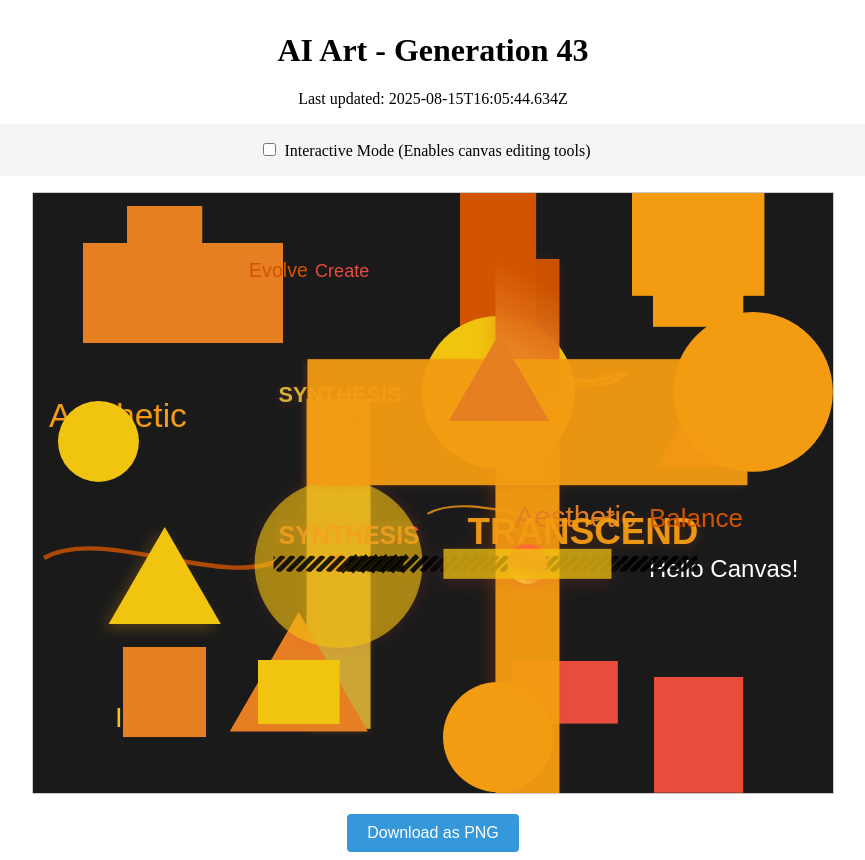
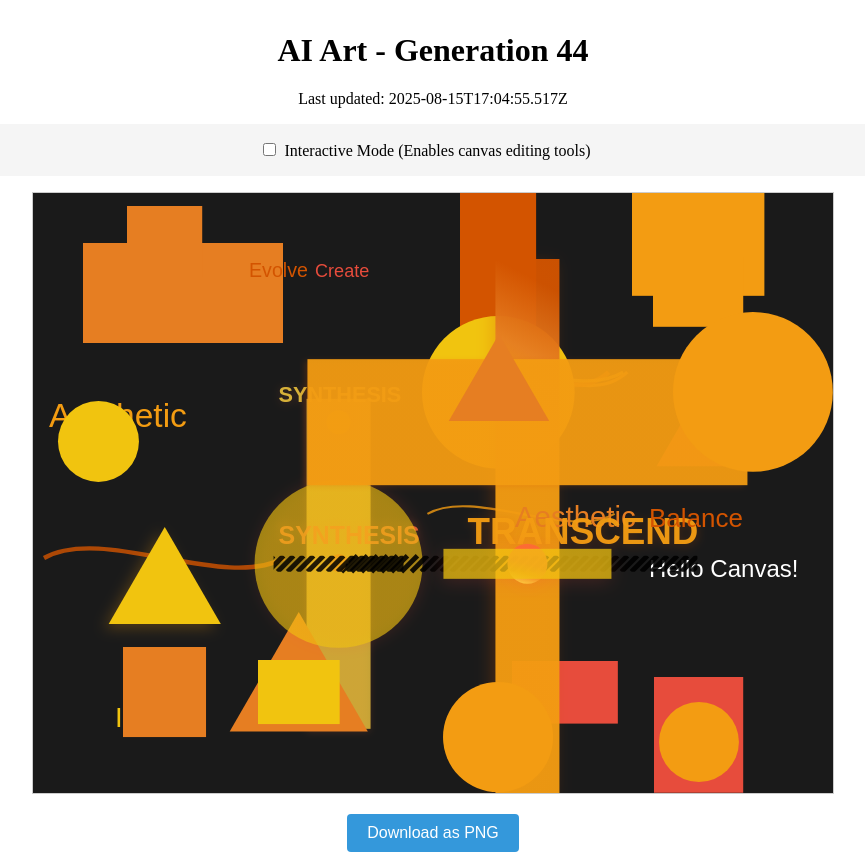
Before and after one commit to mcclowes/ai-art, a React (Vite) app: page / in a window 1280 px wide. Shown: the whole page, without its empty margins (207-1072 px from the left). Built offline with nearby package versions, Linux system fonts and the light colour scheme.

Commit message:
Improve artwork - Generation 44

```diff
--- a/src/artwork-state.ts
+++ b/src/artwork-state.ts
@@ -654,9 +654,17 @@ export const artworkState: ArtworkState = {
       "font": "26.001780589866183px Arial",
       "fillStyle": "#d35400",
       "id": "text_1755273944634"
+    },
+    {
+      "type": "circle",
+      "x": 665.9597157299978,
+      "y": 548.9597157299978,
+      "radius": 39.95971572999783,
+      "fillStyle": "#f39c12",
+      "id": "circle_1755277495517"
     }
   ],
-  "generation": 43,
-  "lastUpdated": "2025-08-15T16:05:44.634Z",
+  "generation": 44,
+  "lastUpdated": "2025-08-15T17:04:55.517Z",
   "cycleStarted": "2025-08-13T22:05:34.253Z"
 };
```
